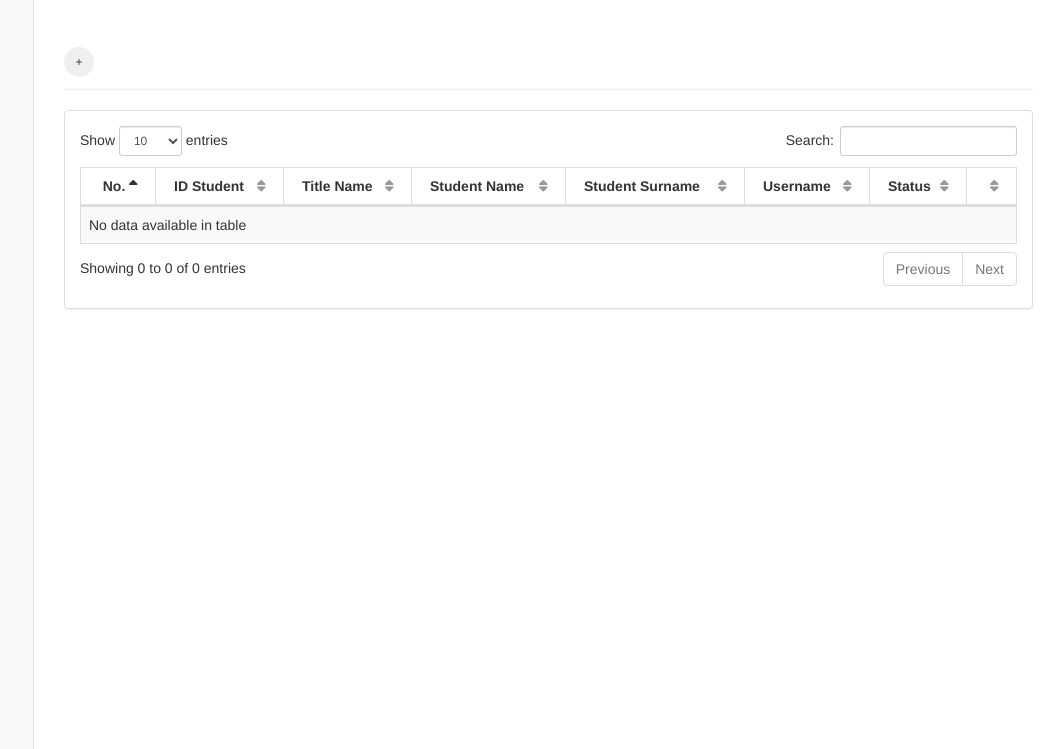
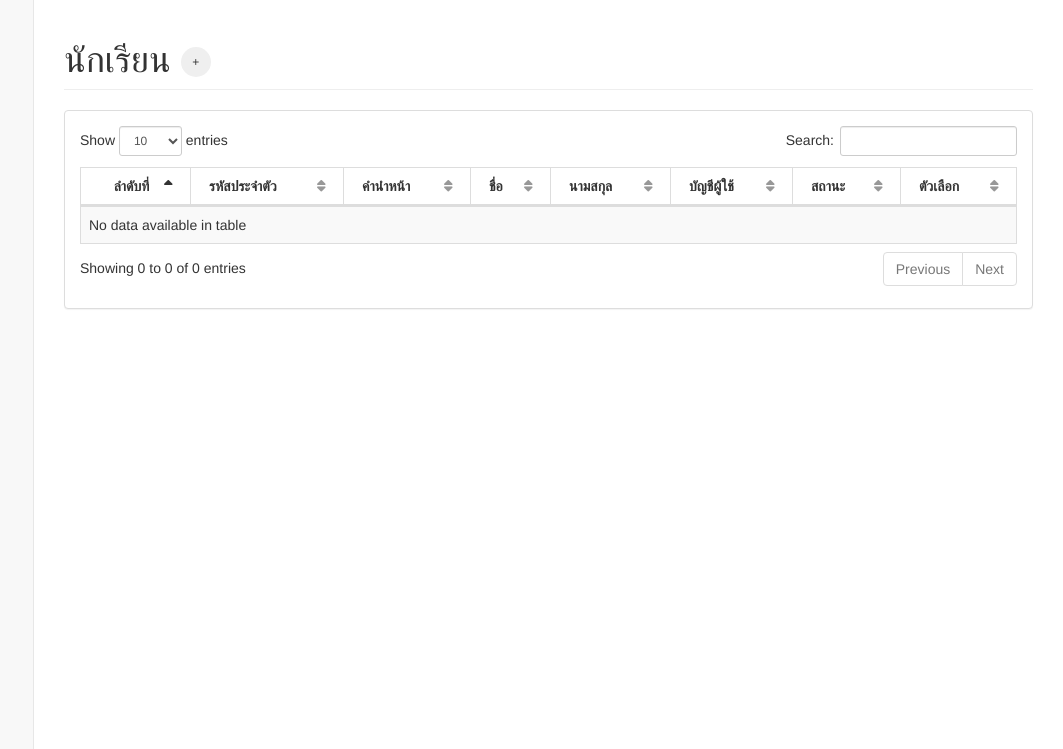
Before and after one commit to sampanmen/webapp58, a PHP site: page /Admin/AviewStudent.php?roomid=1 in a window 1280 px wide. Shown: the part 51-800 px from the top of the page, without its empty margins (217-1280 px from the left). Run offline with PHP 8.4, Linux system fonts and the light colour scheme; the visitor is signed in with stand-in values (Sample User, id 1); data that the repository does not hold is empty.

Commit message:
ไทย

```diff
--- a/Admin/AviewStudent.php
+++ b/Admin/AviewStudent.php
@@ -3,7 +3,7 @@
     <div id="page-wrapper">
         <div class="row">
             <div class="col-lg-12">
-                <h1 id="title" class="page-header"> <button class="btn btn-circle glyphicon-plus" href="Amodal_addStudent.php?roomid=<?= $_GET['roomid']; ?>" data-toggle="modal" data-target="#myModal"></button></h1>
+                <h1 id="title" class="page-header">นักเรียน <button class="btn btn-circle glyphicon-plus" href="Amodal_addStudent.php?roomid=<?= $_GET['roomid']; ?>" data-toggle="modal" data-target="#myModal"></button></h1>
             </div>
         </div>
         <div class="row">
@@ -14,14 +14,14 @@
                             <table class="table table-striped table-bordered table-hover" id="dataTables-student">
                                 <thead>
                                     <tr>
-                                        <th class="text-center">No.</th>
-                                        <th>ID Student</th>
-                                        <th>Title Name</th>
-                                        <th>Student Name</th>
-                                        <th>Student Surname</th>
-                                        <th>Username</th>
-                                        <th>Status</th>
-                                        <th></th>
+                                        <th class="text-center">ลำดับที่</th>
+                                        <th>รหัสประจำตัว</th>
+                                        <th>คำนำหน้า</th>
+                                        <th>ชื่อ</th>
+                                        <th>นามสกุล</th>
+                                        <th>บัญชีผู้ใช้</th>
+                                        <th>สถานะ</th>
+                                        <th>ตัวเลือก</th>
                                     </tr>
                                 </thead>
                                 <tbody id="tbody">
```
